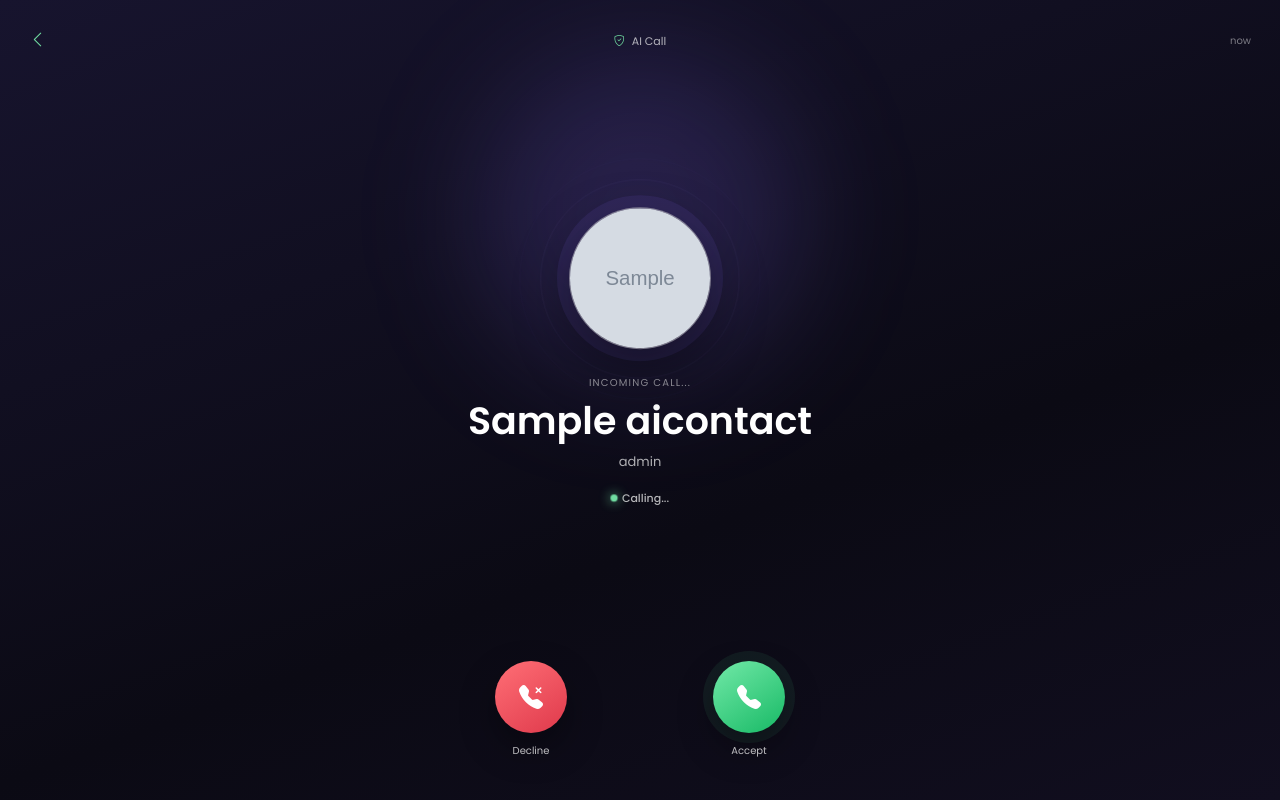
After one commit to muhammedRinshad210/AI-CALL, a Django app: page /call/incoming/1/ in a window 1280 px wide. The commit adds this page. Run offline with Django 5.2, Linux system fonts and the light colour scheme; tables that the repository leaves empty hold one stand-in row (values such as "Sample post"); grey boxes marked "Sample" are stand-in pictures.

Commit message:
Checkpoint before incoming call screen

```diff
--- /dev/null
+++ b/apps/calls/templates/calls/pages/incoming.html
@@ -0,0 +1,40 @@
+{% extends "layouts/base.html" %}
+{% load static %}
+
+{% block title %}Calling {{ contact.name }}{% endblock %}
+
+{% block content %}
+<main class="incoming-call-page" aria-label="Incoming call from {{ contact.name }}">
+    <div class="incoming-call-glow" aria-hidden="true"></div>
+
+    <header class="incoming-call-header">
+        <a class="incoming-back-link" href="{% url 'contacts:contact_details' contact.pk %}" aria-label="Back to contact details">
+            <i class="bi bi-chevron-left"></i>
+        </a>
+        <span><i class="bi bi-shield-check"></i> AI Call</span>
+        <span class="incoming-call-time">now</span>
+    </header>
+
+    <section class="incoming-caller-profile">
+        <div class="incoming-avatar-pulse" aria-hidden="true"><span></span><span></span><span></span></div>
+        <figure class="incoming-caller-avatar">
+            <img src="{{ contact.avatar }}" alt="{{ contact.name }} avatar">
+        </figure>
+        <p class="incoming-call-label">Incoming Call...</p>
+        <h1>{{ contact.name }}</h1>
+        <p class="incoming-caller-role">{{ contact.role }}</p>
+        <p class="incoming-status"><span></span> Calling...</p>
+    </section>
+
+    <nav class="incoming-call-actions" aria-label="Call actions">
+        <a class="incoming-action incoming-decline" href="{% url 'calls:ended' contact.pk %}">
+            <i class="bi bi-telephone-x-fill"></i>
+            <span>Decline</span>
+        </a>
+        <a class="incoming-action incoming-accept" href="{% url 'calls:active' contact.pk %}">
+            <i class="bi bi-telephone-fill"></i>
+            <span>Accept</span>
+        </a>
+    </nav>
+</main>
+{% endblock %}
--- /dev/null
+++ b/apps/calls/urls.py
@@ -0,0 +1,26 @@
+from django.urls import path
+from . import views
+
+app_name = "calls"
+
+urlpatterns = [
+
+    path(
+        "incoming/<int:pk>/",
+        views.incoming_call,
+        name="incoming",
+    ),
+
+    path(
+        "active/<int:pk>/",
+        views.active_call,
+        name="active",
+    ),
+
+    path(
+        "ended/<int:pk>/",
+        views.ended_call,
+        name="ended",
+    ),
+
+]
--- a/apps/calls/views.py
+++ b/apps/calls/views.py
@@ -1,3 +1,51 @@
-from django.shortcuts import render
+from django.shortcuts import render, get_object_or_404
 
-# Create your views here.
+from apps.contacts.models import AIContact
+
+
+def incoming_call(request, pk):
+
+    contact = get_object_or_404(
+        AIContact,
+        pk=pk
+    )
+
+    return render(
+        request,
+        "calls/pages/incoming.html",
+        {
+            "contact": contact
+        }
+    )
+
+
+def active_call(request, pk):
+
+    contact = get_object_or_404(
+        AIContact,
+        pk=pk
+    )
+
+    return render(
+        request,
+        "calls/pages/active.html",
+        {
+            "contact": contact
+        }
+    )
+
+
+def ended_call(request, pk):
+
+    contact = get_object_or_404(
+        AIContact,
+        pk=pk
+    )
+
+    return render(
+        request,
+        "calls/pages/ended.html",
+        {
+            "contact": contact
+        }
+    )
--- /dev/null
+++ b/apps/contacts/urls.py
@@ -0,0 +1,18 @@
+from django.urls import path
+from . import views
+
+app_name = "contacts"
+
+urlpatterns = [
+    path(
+        "",
+        views.home,
+        name="home"
+    ),
+    path(
+        "contact/<int:id>/",
+        views.contact_details,
+        name="contact_details",
+    ),
+
+]
--- a/config/urls.py
+++ b/config/urls.py
@@ -17,11 +17,16 @@ Including another URLconf
 from django.contrib import admin
 
 from django.urls import path,include
+from apps.contacts import views as contact_views
 
 urlpatterns=[
 
     path("admin/",admin.site.urls),
 
-    path("",include("apps.core.urls")),
+    # Preserve the legacy unnamespaced home URL name.
+    path("", contact_views.home, name="home"),
+    path("",include("apps.contacts.urls")),
+
+    path("call/", include("apps.calls.urls")),
 
 ]
--- a/static/css/style.css
+++ b/static/css/style.css
@@ -642,6 +656,14 @@ button {
 .end-call-button { display: grid; justify-items: center; gap: 9px; margin: 0 auto; color: rgba(255,255,255,.82); background: transparent; font-size: 10px; font-weight: 500; }
 .end-call-button i { display: grid; width: 67px; height: 67px; place-items: center; border-radius: 50%; background: linear-gradient(145deg, #ff6c73, #e83c4c); color: #fff; font-size: 23px; box-shadow: 0 14px 32px rgba(226,56,72,.35); transition: transform .25s, box-shadow .25s; }
 .end-call-button:hover i { transform: translateY(-4px) scale(1.04); box-shadow: 0 19px 40px rgba(226,56,72,.5); }
+
+/* Incoming call page */
+.incoming-call-page { position: relative; display: flex; flex-direction: column; min-height: 100vh; overflow: hidden; padding: 28px 22px 42px; color: #fff; background: linear-gradient(160deg, #17142e, #0b0a14 62%, #110e1f); }
+.incoming-call-glow { position: absolute; top: 7%; left: 50%; width: 320px; height: 320px; transform: translateX(-50%); border-radius: 50%; background: rgba(139,109,255,.18); filter: blur(60px); pointer-events: none; }
+.incoming-call-header { position: relative; z-index: 1; display: grid; grid-template-columns: 35px 1fr 35px; align-items: center; color: rgba(255,255,255,.68); font-size: 11px; text-align: center; }.incoming-call-header i { margin-right: 4px; color: #70dda1; }.incoming-back-link { color: rgba(255,255,255,.72); font-size: 17px; text-decoration: none; }.incoming-call-time { color: rgba(255,255,255,.45); font-size: 10px; }
+.incoming-caller-profile { position: relative; z-index: 1; display: grid; justify-items: center; margin: auto 0; text-align: center; }.incoming-caller-avatar { position: relative; z-index: 1; width: 142px; height: 142px; margin: 0 0 25px; border: 1px solid rgba(255,255,255,.35); border-radius: 50%; background: rgba(255,255,255,.1); box-shadow: 0 22px 55px rgba(0,0,0,.44), 0 0 0 12px rgba(139,109,255,.1); animation: incoming-avatar-float 3.5s ease-in-out infinite; }.incoming-caller-avatar img { width: 100%; height: 100%; border-radius: inherit; object-fit: cover; }.incoming-avatar-pulse { position: absolute; top: -44px; left: 50%; width: 230px; height: 230px; transform: translateX(-50%); pointer-events: none; }.incoming-avatar-pulse span { position: absolute; inset: 0; border: 1px solid rgba(178,157,255,.3); border-radius: 50%; animation: incoming-pulse 2.4s ease-out infinite; }.incoming-avatar-pulse span:nth-child(2) { animation-delay: .55s; }.incoming-avatar-pulse span:nth-child(3) { animation-delay: 1.1s; }
+.incoming-call-label { margin: 0 0 8px; color: rgba(255,255,255,.56); font-size: 10px; letter-spacing: 1.2px; text-transform: uppercase; }.incoming-caller-profile h1 { margin: 0; font-size: 38px; font-weight: 600; }.incoming-caller-role { margin: 8px 0 14px; color: rgba(255,255,255,.68); font-size: 13px; }.incoming-status { margin: 0; color: #a9a5b9; font-size: 11px; }.incoming-status span { display: inline-block; width: 6px; height: 6px; margin-right: 5px; border-radius: 50%; background: #70dda1; box-shadow: 0 0 10px #70dda1; animation: incoming-status-pulse 1.2s ease-in-out infinite; }
+.incoming-call-actions { position: relative; z-index: 1; display: flex; justify-content: space-between; width: min(100%, 290px); margin: 0 auto; }.incoming-action { display: grid; justify-items: center; gap: 10px; color: rgba(255,255,255,.74); font-size: 10px; text-decoration: none; transition: transform .25s, color .25s; }.incoming-action i { display: grid; width: 72px; height: 72px; place-items: center; border-radius: 50%; color: #fff; font-size: 24px; box-shadow: 0 15px 35px rgba(0,0,0,.35); }.incoming-action:hover { color: #fff; transform: translateY(-5px); }.incoming-decline i { background: linear-gradient(145deg, #ff6f76, #df394b); }.incoming-accept i { background: linear-gradient(145deg, #72e9a8, #17b965); animation: incoming-accept-pulse 1.8s ease-in-out infinite; }
 
 /* AI contact details */
 .contact-details-screen { position: absolute; inset: 0; z-index: 30; display: flex; flex-direction: column; padding: 63px 20px 42px; overflow: hidden; background: linear-gradient(160deg, #15132a, #0c0b15 56%, #100e1d); animation: active-call-enter .65s cubic-bezier(.16,1,.3,1) both; }
```
Also changed, not shown: other parts of static/css/style.css (+27 -8 lines), apps/calls/templates/calls/pages/active.html (added, +10 -0 lines), apps/calls/templates/calls/pages/ended.html (added, +10 -0 lines), apps/contacts/templates/contacts/pages/details.html (added, +63 -0 lines), apps/contacts/templates/contacts/pages/home.html (renamed from templates/core/home.html, +6 -45 lines), apps/contacts/templates/contacts/partials/contact_card.html (added, +19 -0 lines), apps/contacts/views.py (+22 -2 lines), apps/core/views.py (+8 -2 lines), templates/layouts/base.html (renamed from templates/base.html).
